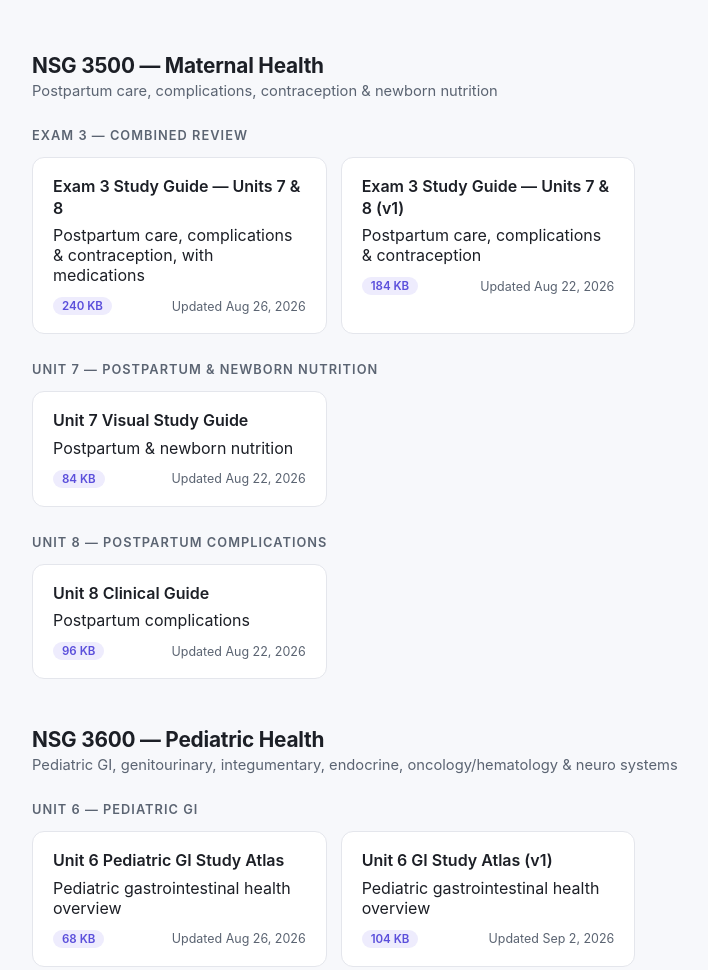
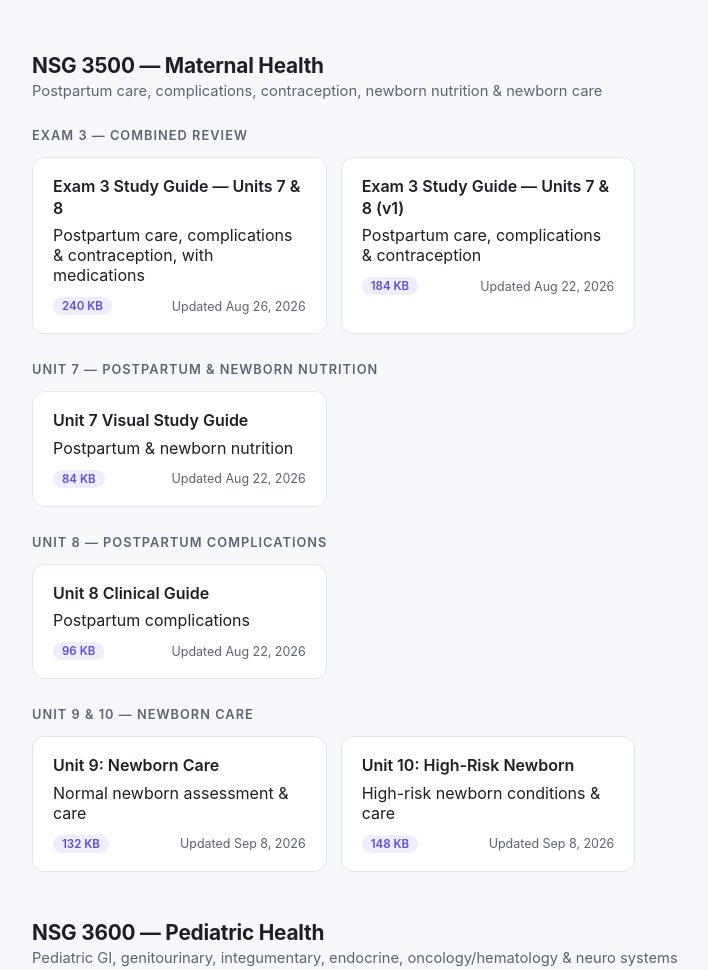
Before and after one commit to bevseeks/bevseeks.github.io, a plain HTML site: page index.html in a window 1280 px wide. Shown: the part 147-1117 px from the top of the page, without its empty margins (152-860 px from the left). Drawn offline with Linux system fonts and the light colour scheme.

Commit message:
Update index.html

```diff
--- a/index.html
+++ b/index.html
@@ -136,7 +136,7 @@
 
   <div class="course">
     <h2>NSG 3500 &mdash; Maternal Health</h2>
-    <p>Postpartum care, complications, contraception &amp; newborn nutrition</p>
+    <p>Postpartum care, complications, contraception, newborn nutrition &amp; newborn care</p>
 
     <section>
       <h3>Exam 3 &mdash; Combined Review</h3>
@@ -172,6 +172,22 @@
           <div class="card-title">Unit 8 Clinical Guide</div>
           <div>Postpartum complications</div>
           <div class="card-meta"><span class="badge">96 KB</span><span>Updated Aug 22, 2026</span></div>
+        </a>
+      </div>
+    </section>
+
+    <section>
+      <h3>Unit 9 &amp; 10 &mdash; Newborn Care</h3>
+      <div class="grid">
+        <a class="card" href="3500 Unit9 Newborn Care.html">
+          <div class="card-title">Unit 9: Newborn Care</div>
+          <div>Normal newborn assessment &amp; care</div>
+          <div class="card-meta"><span class="badge">132 KB</span><span>Updated Sep 8, 2026</span></div>
+        </a>
+        <a class="card" href="3500 Unit 10 High-Risk Newborn.html">
+          <div class="card-title">Unit 10: High-Risk Newborn</div>
+          <div>High-risk newborn conditions &amp; care</div>
+          <div class="card-meta"><span class="badge">148 KB</span><span>Updated Sep 8, 2026</span></div>
         </a>
       </div>
     </section>
```
